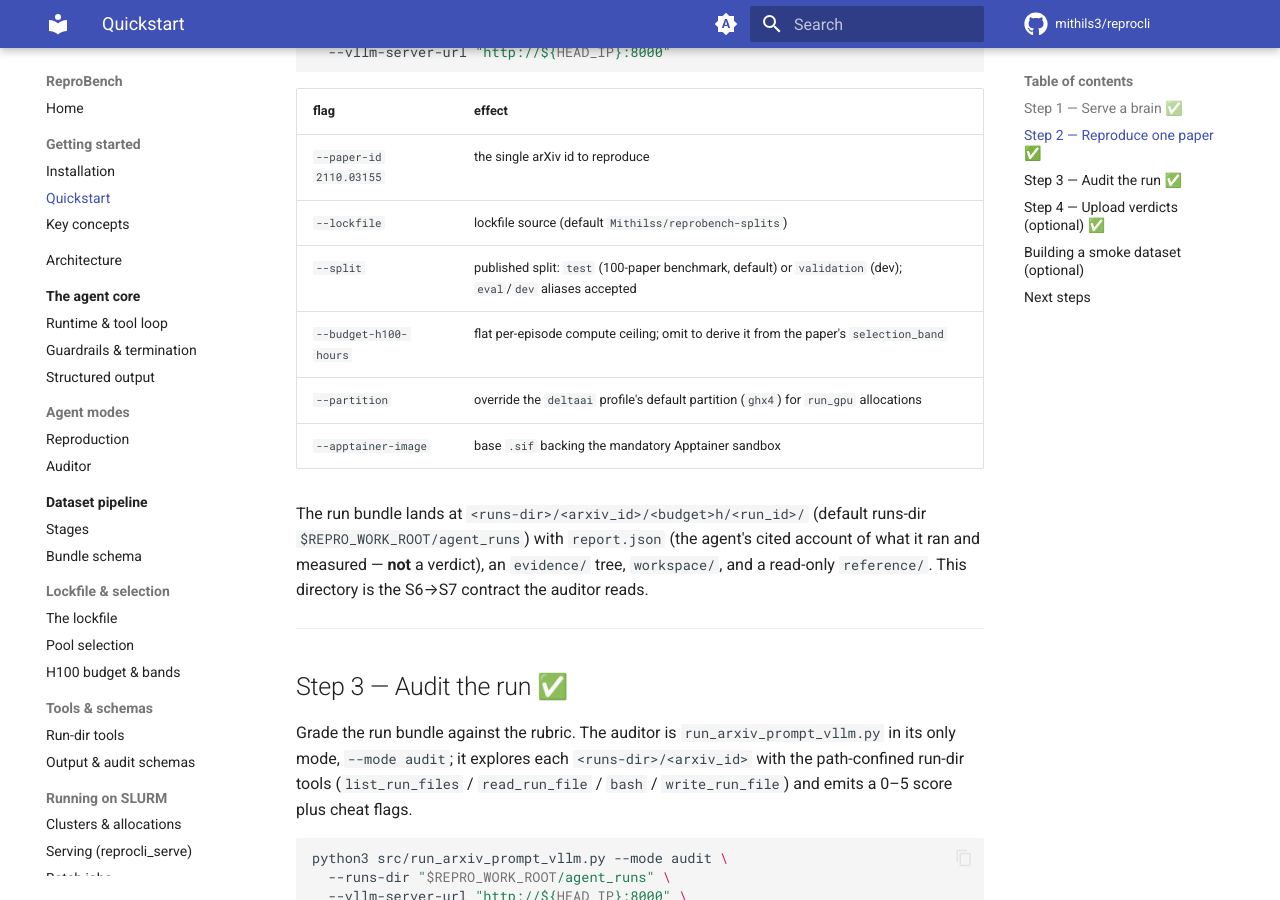
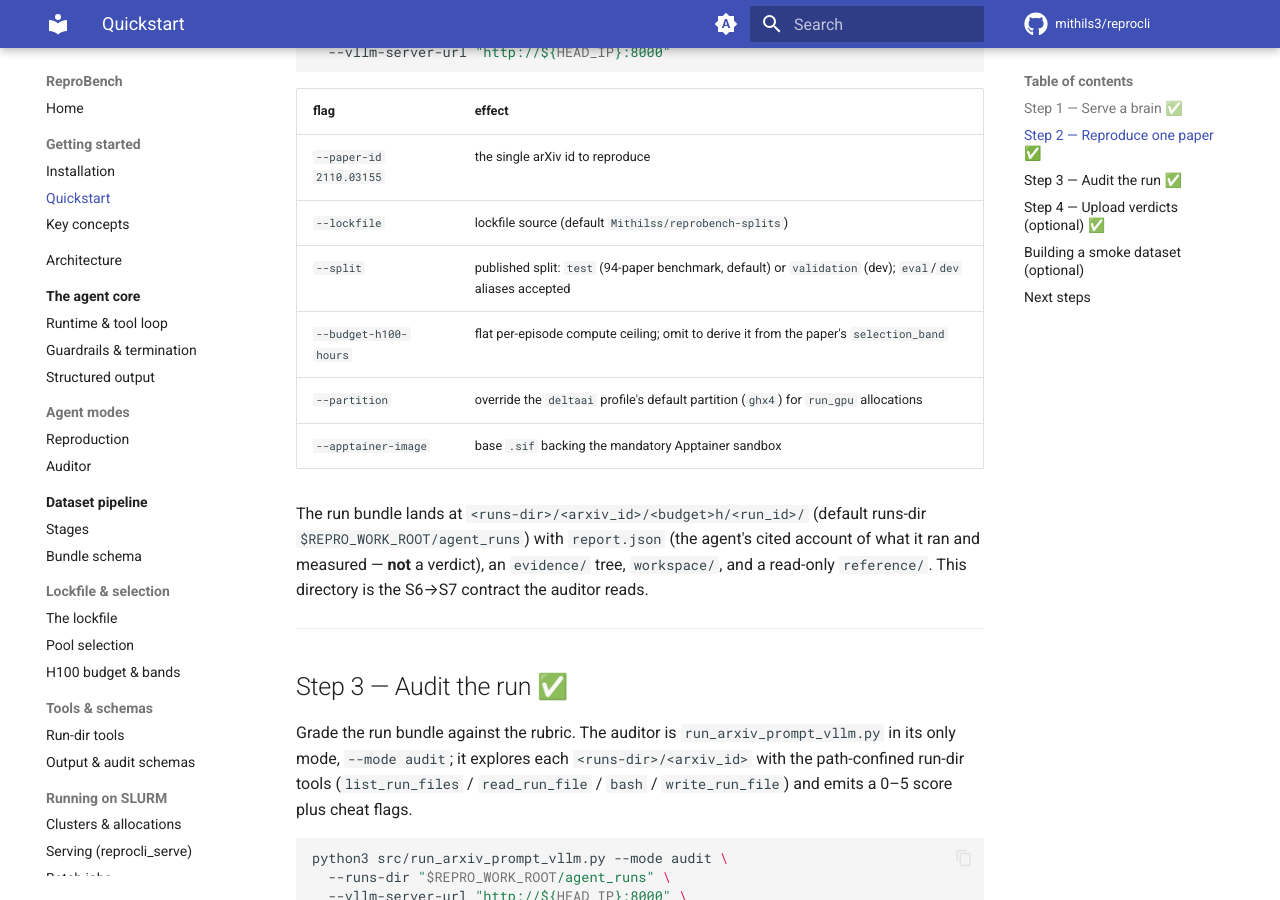
Before and after one commit to mithils3/reprocli, an MkDocs documentation site: the page built from docs/getting-started/quickstart.md, in a window 1280 px wide and 900 px high, scrolled down 1146 px. Built offline with MkDocs 1.6.1 and Material for MkDocs 9.7.7, drawn with Linux system fonts in a browser that asks for light colours; comment, search, counter and statistics services are not loaded.

Commit message:
docs: eval split is 94 papers after dropping 6 permission-blocked runs
Dropped from Mithilss/reprobench-splits test split: Text2CAD/2505.19713,
HICO-DET/2510.18357, Pitts30k/2511.06024, SD3.5/2511.16666, V3Det/2503.18430,
NOBLE/2506.04536 — hard dataset/weight permission walls, not model failures.

Co-Authored-By: Claude Fable 5 <noreply@anthropic.com>

```diff
--- a/docs/getting-started/quickstart.md
+++ b/docs/getting-started/quickstart.md
@@ -60,7 +60,7 @@ python -m reprocli_repro \
 |---|---|
 | `--paper-id 2110.03155` | the single arXiv id to reproduce |
 | `--lockfile` | lockfile source (default `Mithilss/reprobench-splits`) |
-| `--split` | published split: `test` (100-paper benchmark, default) or `validation` (dev); `eval`/`dev` aliases accepted |
+| `--split` | published split: `test` (94-paper benchmark, default) or `validation` (dev); `eval`/`dev` aliases accepted |
 | `--budget-h100-hours` | flat per-episode compute ceiling; omit to derive it from the paper's `selection_band` |
 | `--partition` | override the `deltaai` profile's default partition (`ghx4`) for `run_gpu` allocations |
 | `--apptainer-image` | base `.sif` backing the mandatory Apptainer sandbox |
```
